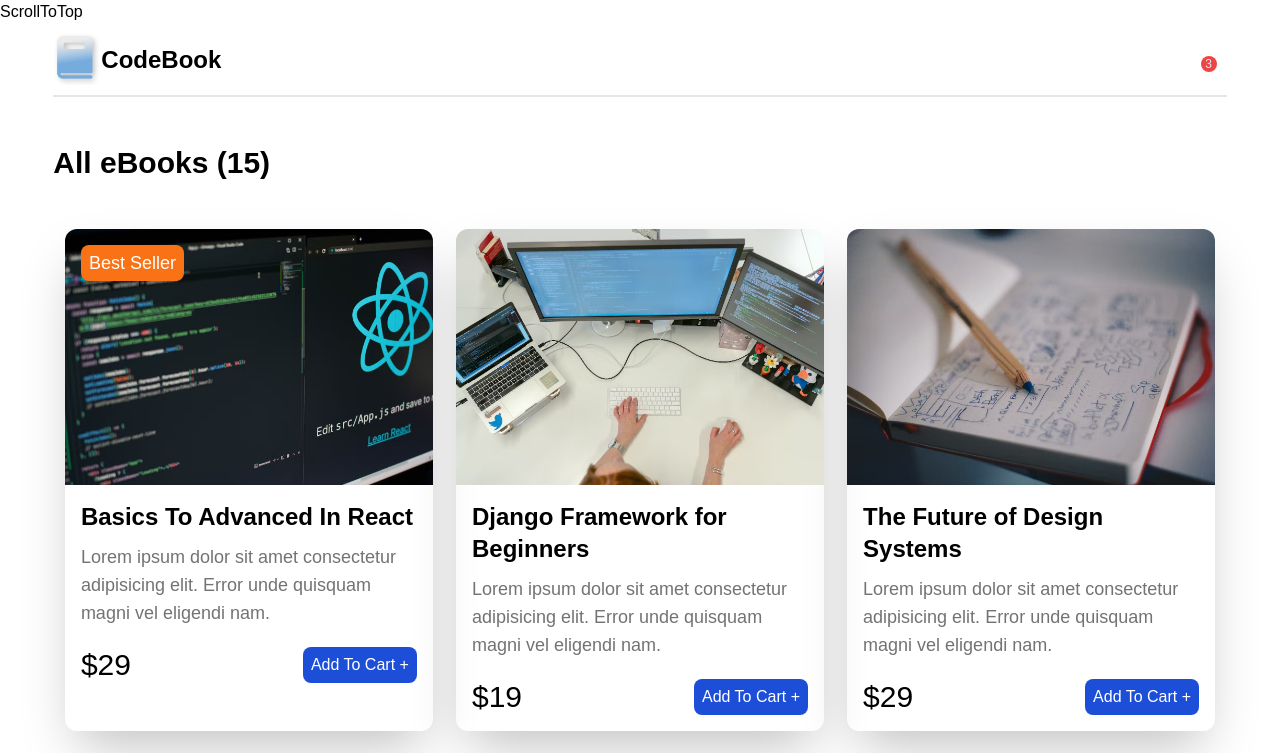
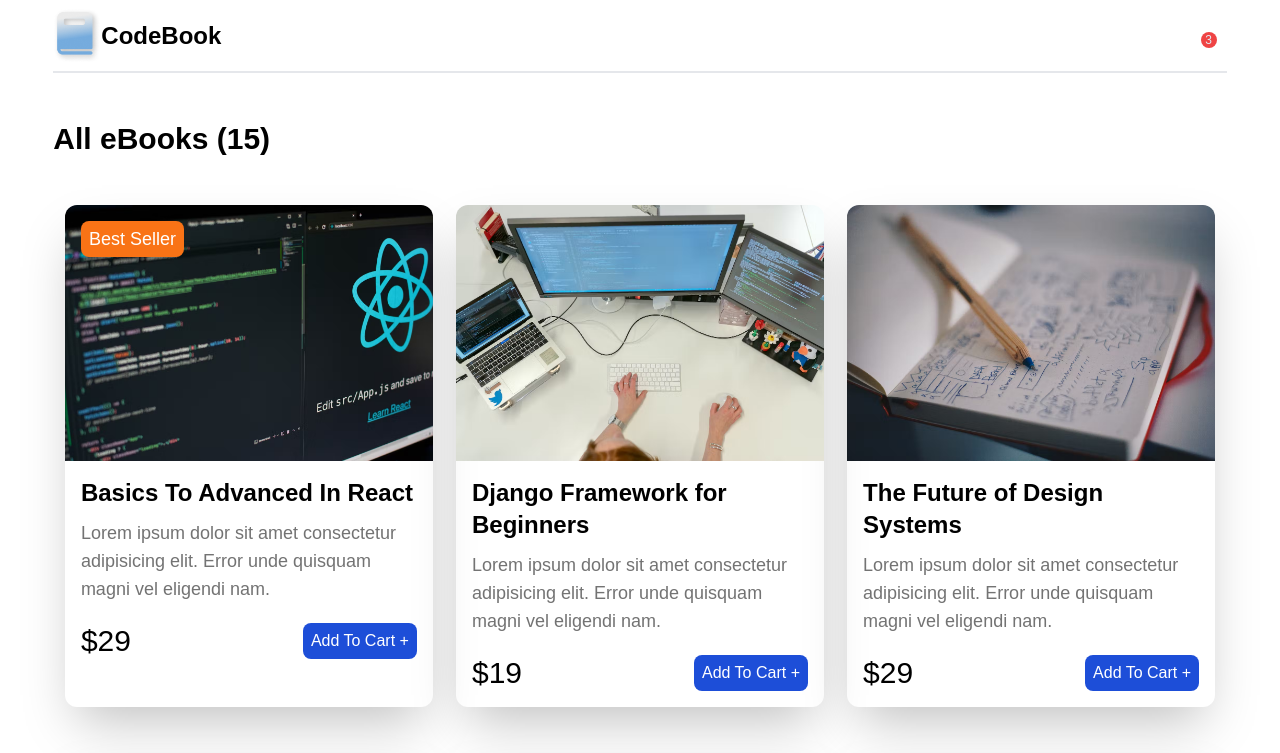
Before and after one commit to wardahnabilah/CodeBook_ReactUdemyCourse, a React (Create React App) app: page /products in a window 1280 px wide. Shown: the top 753 px of the page. Built offline with nearby package versions, Linux system fonts and the light colour scheme; data requests are answered from the project's data file.

Commit message:
Fix ScrollToTop component

```diff
--- a/src/components/ScrollToTop.js
+++ b/src/components/ScrollToTop.js
@@ -7,7 +7,7 @@ export function ScrollToTop() {
     useEffect(()=>{
         window.scrollTo(0,0)
     }, [pathname])
-    return (
-    <div>ScrollToTop</div>
-  )
+
+
+    return null
 }
```
